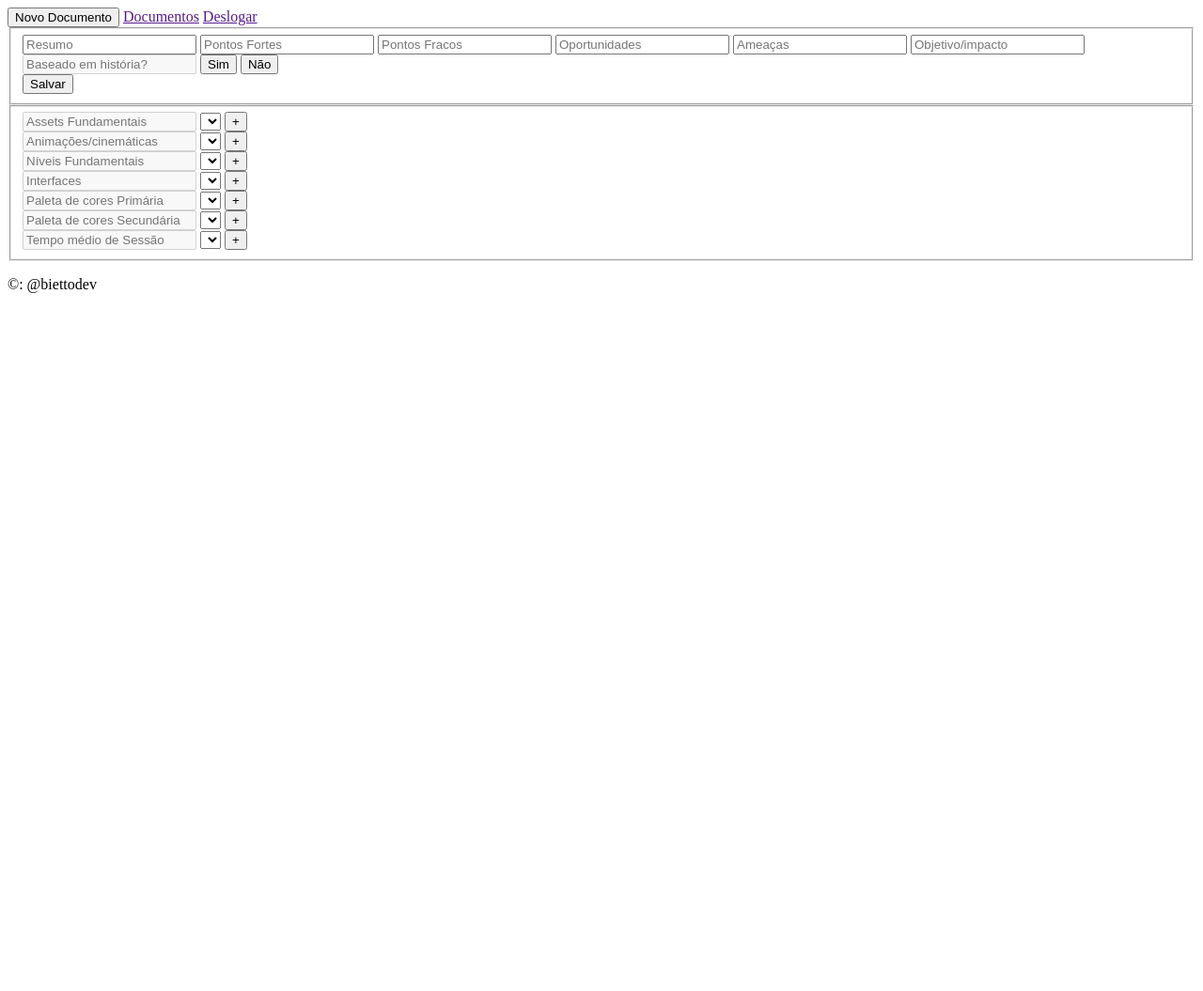
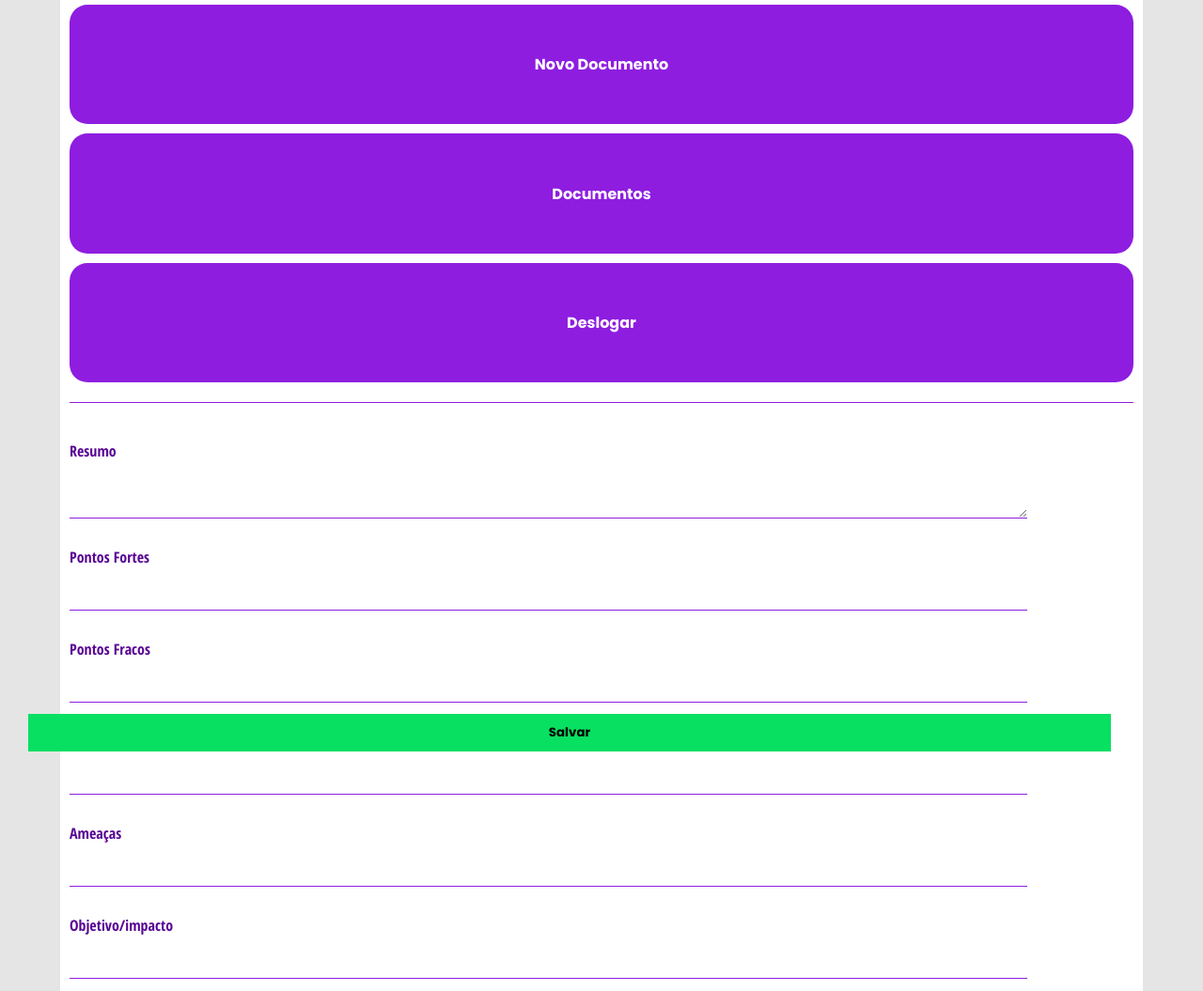
Before and after one commit to biettodev/Game-Project-Manager, a plain HTML site: page web/index.html in a window 1280 px wide. Shown: the top 1055 px of the page at 94% size. Before the commit the page ends 800 px from the top, so only its background shows below. Drawn offline with Linux system fonts and the light colour scheme.

Commit message:
Web version init
Creation of basic interface components of web version.

```diff
--- a/web/global.css
+++ b/web/global.css
@@ -1,4 +1,4 @@
-::root{
+:root{
 	--primary-color: #8E1DE0;
 	--secondary-color: #07E061;
 	--terciary-color: #580494;
@@ -13,5 +13,16 @@
 }
 
 body{
-	font-family: 'Arial', sans-serif;
+	font-family: 'Open Sans Condensed', sans-serif;
+	font-weight: 700;
+	background-color: #E5E5E5;
 }
+
+a, button{
+	font-family: 'Poppins', sans-serif;
+	text-decoration: none;
+}
+
+h1, h2, h3, h4, h5, h6{
+	font-family: 'Poppins', sans-serif;
+}
--- a/web/index.html
+++ b/web/index.html
@@ -5,62 +5,81 @@
 	<meta name="viewport" content="width=device-width, initial-scale=1" />
     <meta http-equiv="X-UA-Compatible" content="ie=edge"/>
 	<title>Modelo de Exercício</title>
+	<link rel="stylesheet" href="global.css"/>
 	<link rel="stylesheet" href="style.css"/>
+	<link href="https://fonts.googleapis.com/css2?family=Poppins:wght@300;500;700&family=Open+Sans+Condensed:wght@300;700&display=swap" rel="stylesheet"/>
 	<script src="scripts.js"></script>
-
   </head>
   <body>
 	<div id="interface">
 		<nav id="main-menu">
-			<button href="" class="navigation">Novo Documento</button>
-			<a href="" class="navigation">Documentos</a>
-			<a href="" class="navigation">Deslogar</a>
+			<button class="navigation">Novo Documento</button>
+			<a href="#" class="navigation">Documentos</a>
+			<a href="#" class="navigation">Deslogar</a>
 		</nav>
 		<main>
-			<form>
+			<form id="new-doc-form">
 				<div id="description-fields">
 					<fieldset>
+						<div class="input-block">
+							<label>Resumo</label>
+							<textarea
+								class="description"
+								type="text">
+							</textarea>
+						</div>
+
+						<div class="input-block">
+							<label>Pontos Fortes</label>
 							<input
 								class="description"
 								type="text"
-							placeholder="Resumo"
 							/>
+						</div>
+
+						<div class="input-block">
+							<label>Pontos Fracos</label>
 							<input
 								class="description"
 								type="text"
-							placeholder="Pontos Fortes"
 							/>
+						</div>
+
+						<div class="input-block">
+							<label>Oportunidades</label>
 							<input
 								class="description"
 								type="text"
-							placeholder="Pontos Fracos"
 							/>
+						</div>
+
+						<div class="input-block">
+							<label>Ameaças</label>
 							<input
 								class="description"
 								type="text"
-							placeholder="Oportunidades"
 							/>
+						</div>
+
+						<div class="input-block">
+							<label>Objetivo/impacto</label>
 							<input
 								class="description"
 								type="text"
-							placeholder="Ameaças"
 							/>
+						</div>
+
+						<div class="dialog">
+							<label>Baseado em história?</label>
 							<input
 								class="description"
 								type="text"
-							placeholder="Objetivo/impacto"
-						/>
-						<div class="dialog">
-							<input
-								class="description"
-								type="text"
-								placeholder="Baseado em história?"
 								disabled
 							/>
 							<button type="button">Sim</button>
 							<button type="button">Não</button>
 						</div>
-						<button onclick="save(event)">
+						<button class="save-new-doc" onclick="save(event)">
 							Salvar
 						</button>
 					</fieldset>
@@ -156,7 +175,7 @@
 			</form>
 		</main>
 		<footer>
-			<p>&copy: @biettodev</p>
+			<p>&copy: <a href="#">@biettodev</a></p>
 		</footer>
 	</div>
 
--- a/web/style.css
+++ b/web/style.css
@@ -0,0 +1,101 @@
+/* Mobile version */
+
+#interface{
+	background-color: white;
+
+	width: 90%;
+	height: 100%;
+
+	margin: auto;
+	padding: 0 10px;
+}
+
+#main-menu{
+	padding-bottom: 1em;
+	margin-bottom: 20px;
+
+	border-bottom: 1px solid #8E1DE0;
+
+	display: flex;
+	flex-direction: column;
+}
+
+#main-menu button{
+	border: none;
+}
+
+#main-menu .navigation{
+	color: white;
+	background-color: var(--primary-color);
+
+	padding: 3.2rem 1.2rem;
+	margin: 5px 0;
+
+	font-size: 1em;
+	font-weight: 800;
+	border-radius: 1.2rem;
+
+	text-align: center;
+}
+
+#new-doc-form{
+	display: flex;
+	flex-direction: column;
+	/* grid-template-columns: repeat(2, 1fr); */
+}
+
+#new-doc-form #description-fields{
+	color: var(--terciary-color);
+}
+
+#new-doc-form #description-fields fieldset{
+	display: flex;
+	flex-direction: column;
+}
+
+#new-doc-form div{
+	margin: 10px 0;
+}
+
+#new-doc-form fieldset{
+	border: none;
+}
+
+#new-doc-form #description-fields .description{
+	border: none;
+	border-bottom: 1px solid var(--primary-color);
+	border-radius: 4px 4px 0 0;
+
+	padding: 10px;
+	margin: 10px 0;
+
+	width: 90%;
+	display: block;
+}
+
+#new-doc-form #description-fields .save-new-doc{
+	position: fixed;
+	bottom: 0;
+	left: 0;
+
+	width: 90%;
+
+	margin: 0 30px;
+	padding: 10px;
+
+	border: none;
+	background-color: var(--secondary-color);
+
+	font-weight: 800;
+}
+
+#new-doc-form
+
+/* Desktop version */
+
+@media(min-width: 760px){
+
+	#new-doc-form{
+		flex-direction: row;
+	}
+}
```
Lines whose indentation alone changed are shown as unchanged.
